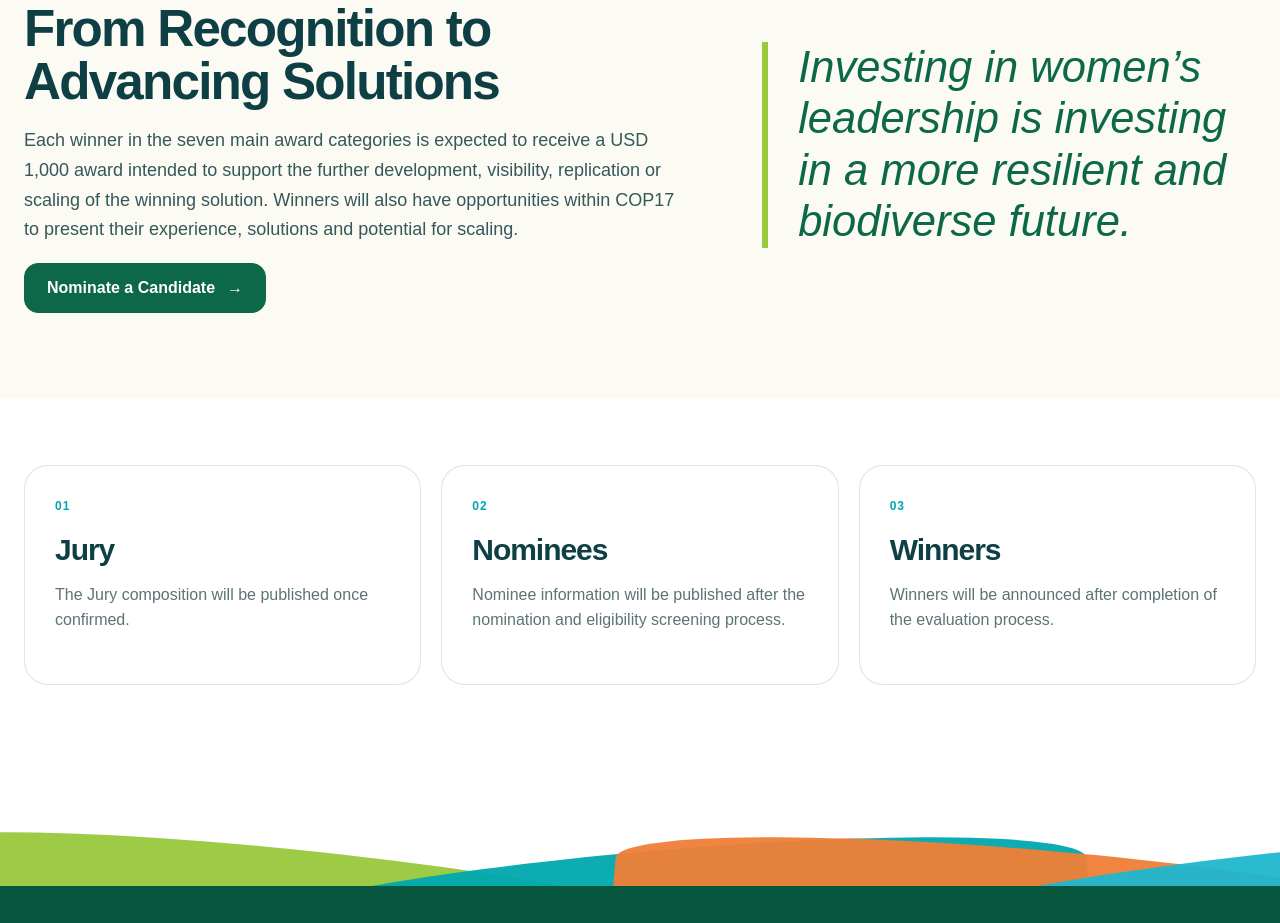
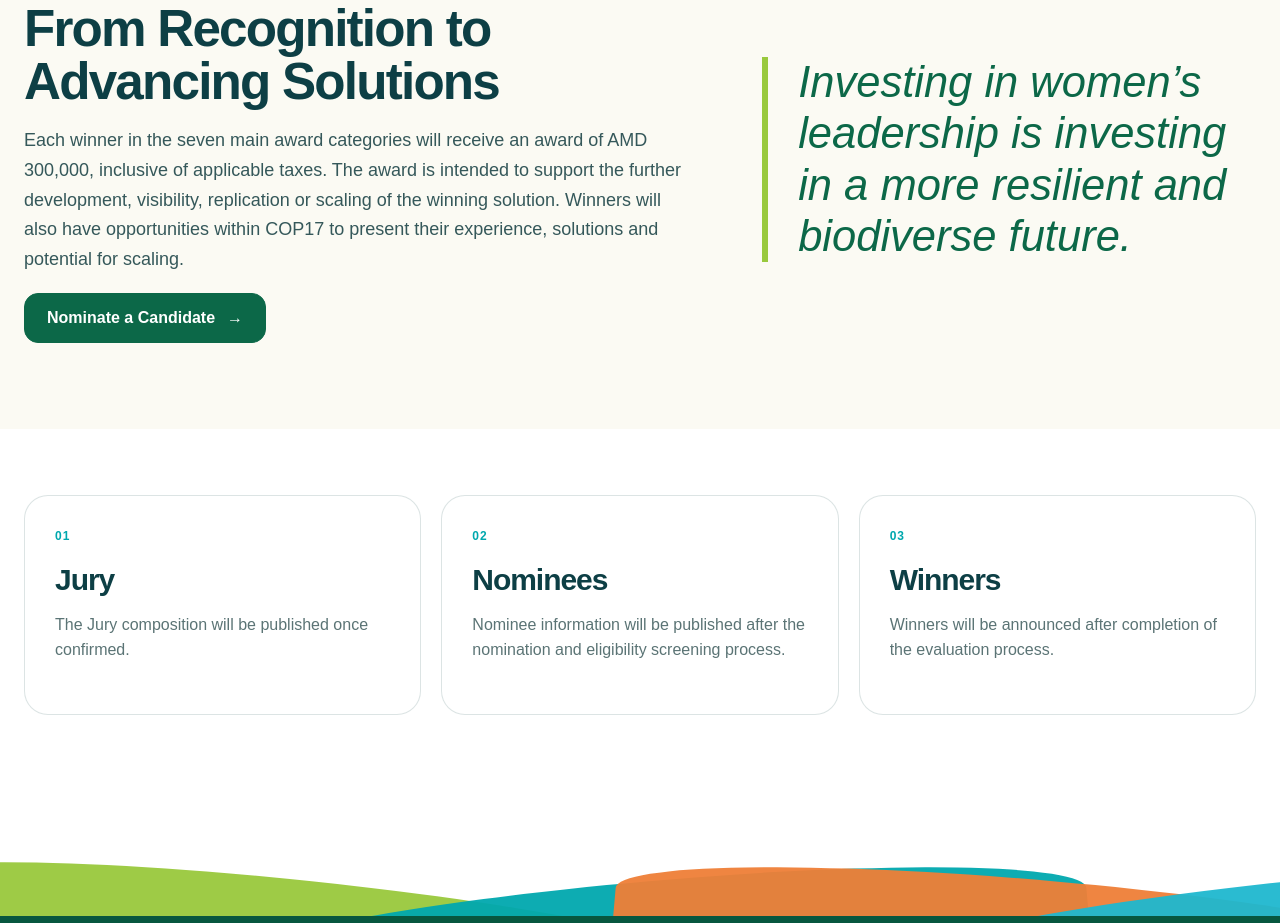
Before and after one commit to wice-armenia/women-in-climate-awards-cop17, a Next.js app: page /en in a window 1280 px wide. Shown: the part 4060-4983 px from the top of the page. Built offline with nearby package versions, Linux system fonts and the light colour scheme.

Commit message:
Update award amount and tax wording

```diff
--- a/content/site.ts
+++ b/content/site.ts
@@ -178,8 +178,7 @@ export const copy: Record<Locale, SiteCopy> = {
     recognition: {
       title: "Ճանաչումից դեպի լուծումների առաջմղում",
       body:
-        "Յոթ հիմնական անվանակարգերից յուրաքանչյուրի հաղթողի համար նախատեսվում է 1,000 ԱՄՆ դոլարի մրցանակ՝ հաղթող լուծման հետագա զարգացմանը, տեսանելիությանը, կրկնօրինակմանը կամ ընդլայնմանը նպաստելու նպատակով։ Հաղթողները նաև հնարավորություն կունենան COP17-ի շրջանակում ներկայացնելու իրենց փորձը, լուծումները և ընդլայնման ներուժը։",
-      quote: "Կանանց առաջնորդության մեջ ներդրումը ներդրում է ավելի դիմակայուն և կենսաբազմազան ապագայի մեջ։",
+        "Յոթ հիմնական անվանակարգերից յուրաքանչյուրի հաղթողին կտրամադրվի 300,000 ՀՀ դրամ մրցանակային գումար՝ ներառյալ կիրառելի հարկերը։ Մրցանակը նպատակ ունի նպաստել հաղթող լուծման հետագա զարգացմանը, տեսանելիությանը, կրկնօրինակմանը կամ ընդլայնմանը։ Հաղթողները նաև հնարավորություն կունենան COP17-ի շրջանակում ներկայացնելու իրենց փորձը, լուծումները և դրանց ընդլայնման ներուժը։",
     },
     placeholders: {
       juryTitle: "Ժյուրի",
@@ -302,7 +301,7 @@ export const copy: Record<Locale, SiteCopy> = {
     recognition: {
       title: "From Recognition to Advancing Solutions",
       body:
-        "Each winner in the seven main award categories is expected to receive a USD 1,000 award intended to support the further development, visibility, replication or scaling of the winning solution. Winners will also have opportunities within COP17 to present their experience, solutions and potential for scaling.",
+        "Each winner in the seven main award categories will receive an award of AMD 300,000, inclusive of applicable taxes. The award is intended to support the further development, visibility, replication or scaling of the winning solution. Winners will also have opportunities within COP17 to present their experience, solutions and potential for scaling.",
       quote: "Investing in women’s leadership is investing in a more resilient and biodiverse future.",
     },
     placeholders: {
```
